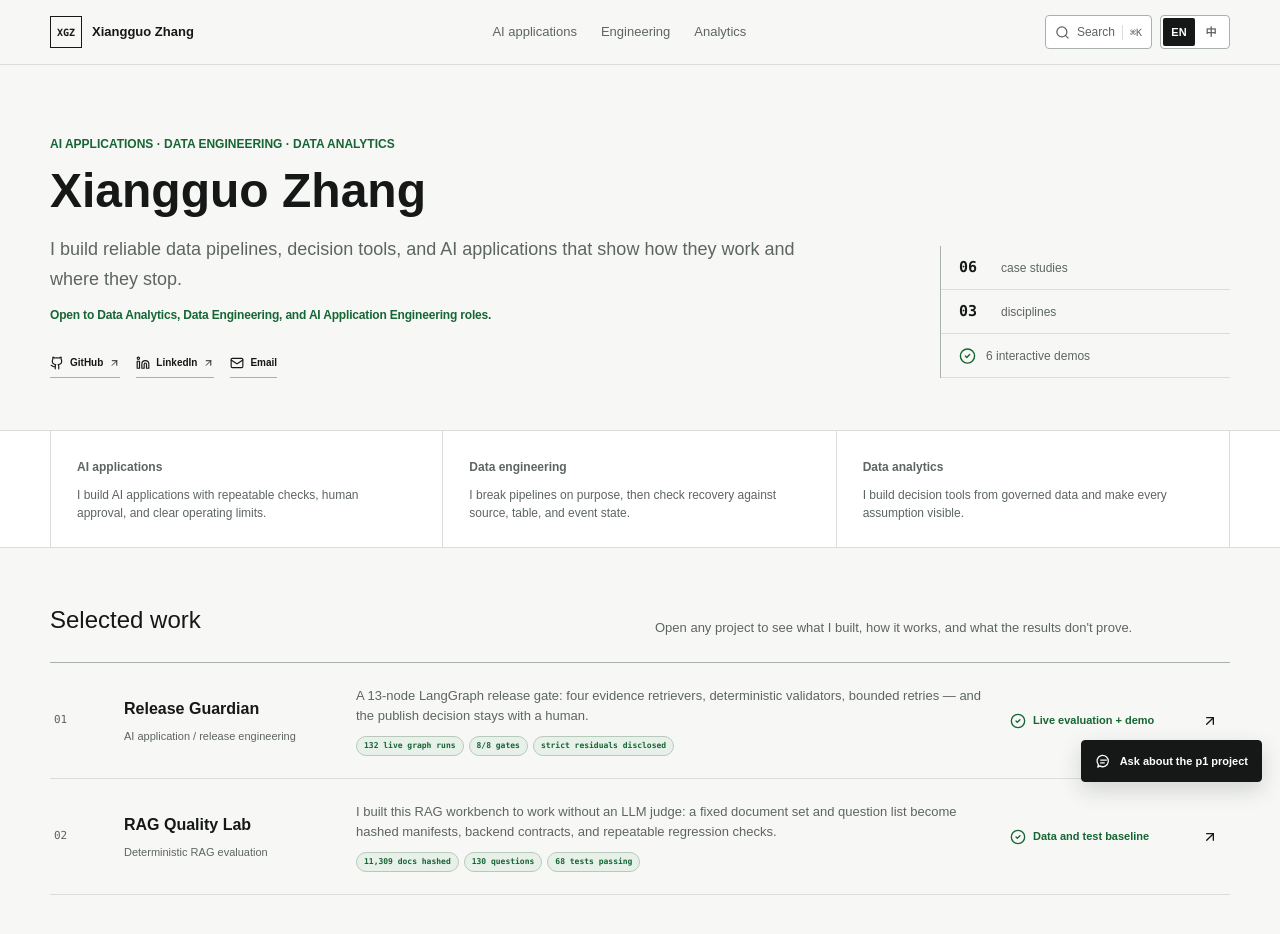
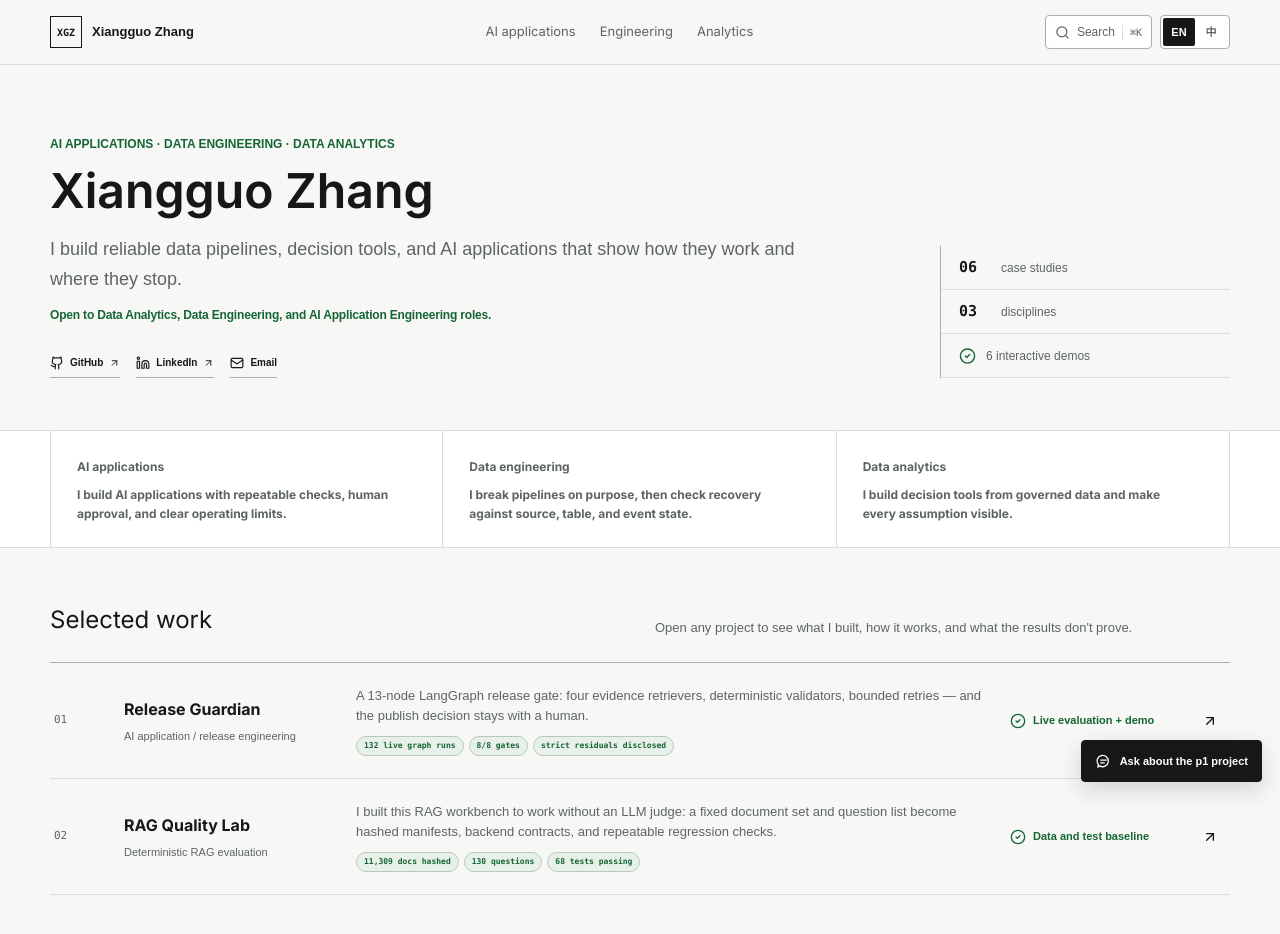
Before and after one commit to LucisZhang/portfolio-site, a Next.js app: page / in a window 1280 px wide. Shown: the top 934 px of the page. Built offline with nearby package versions, Linux system fonts and the light colour scheme.

Commit message:
flourish: variable-font type axis micro-interactions

```diff
--- a/src/app/layout.tsx
+++ b/src/app/layout.tsx
@@ -1,4 +1,5 @@
 import type { Metadata } from "next";
+import localFont from "next/font/local";
 import AssistantLauncher from "@/components/assistant/AssistantLauncher";
 import CommandPalette from "@/components/CommandPalette";
 import LanguageSwitcher from "@/components/LanguageSwitcher";
@@ -8,6 +9,16 @@ import { featuredProjects, tracks } from "@/lib/projects";
 import { siteMetadata } from "@/lib/site-config";
 import "./globals.css";
 
+const flourishLatin = localFont({
+  src: "./fonts/InterVariable-Latin.woff2",
+  variable: "--font-flourish-latin",
+  weight: "100 900",
+  style: "normal",
+  display: "swap",
+  preload: false,
+  fallback: ["Arial"],
+  adjustFontFallback: "Arial",
+});
 
 export const metadata: Metadata = {
   title: siteMetadata.title.en,
@@ -26,7 +37,7 @@ function FooterCopy() {
 
 export default function RootLayout({ children }: Readonly<{ children: React.ReactNode }>) {
   return (
-    <html lang="en">
+    <html lang="en" className={flourishLatin.variable}>
       <body>
         <LanguageProvider>
           <header className="site-header">
--- a/src/styles/flourishes/index.css
+++ b/src/styles/flourishes/index.css
@@ -1,2 +1,3 @@
 @import "./relational-hover.css";
 @import "./scroll-reveal.css";
+@import "./type-axis.css";
--- /dev/null
+++ b/src/styles/flourishes/type-axis.css
@@ -0,0 +1,70 @@
+/* The layout-level next/font/local variable is the only font-loading hook for this module. */
+:where(
+  .workspace-head h1,
+  .index-heading h2,
+  .site-header nav a,
+  .discipline-strip a,
+  .project-name strong
+) {
+  font-family: var(--font-flourish-latin), Arial, "PingFang SC", "Microsoft YaHei", sans-serif;
+}
+
+@supports (font-variation-settings: "wght" 400) {
+  @keyframes flourish-type-axis-settle {
+    from {
+      font-variation-settings: "wght" 560;
+    }
+
+    to {
+      font-variation-settings: "wght" 620;
+    }
+  }
+
+  .workspace-head h1 {
+    font-variation-settings: "wght" 620;
+    animation: flourish-type-axis-settle 400ms ease-out both;
+  }
+
+  .site-header nav a {
+    font-variation-settings: "wght" 400;
+    transition: font-variation-settings 200ms ease-out;
+  }
+
+  .discipline-strip a,
+  .project-name strong {
+    font-variation-settings: "wght" 700;
+    transition: font-variation-settings 200ms ease-out;
+  }
+
+  .site-header nav a:is(:hover, :focus-visible) {
+    font-variation-settings: "wght" 470;
+  }
+
+  .discipline-strip a:is(:hover, :focus-visible),
+  .project-table > a:is(:hover, :focus-visible) .project-name strong {
+    font-variation-settings: "wght" 770;
+  }
+}
+
+@media (prefers-reduced-motion: reduce) {
+  @supports (font-variation-settings: "wght" 400) {
+    .workspace-head h1 {
+      animation: none;
+      font-variation-settings: "wght" 620;
+    }
+
+    .site-header nav a,
+    .site-header nav a:is(:hover, :focus-visible) {
+      transition: none;
+      font-variation-settings: "wght" 400;
+    }
+
+    .discipline-strip a,
+    .discipline-strip a:is(:hover, :focus-visible),
+    .project-name strong,
+    .project-table > a:is(:hover, :focus-visible) .project-name strong {
+      transition: none;
+      font-variation-settings: "wght" 700;
+    }
+  }
+}
```
Also changed, not shown: src/app/fonts/InterVariable-Latin.woff2 (added).
